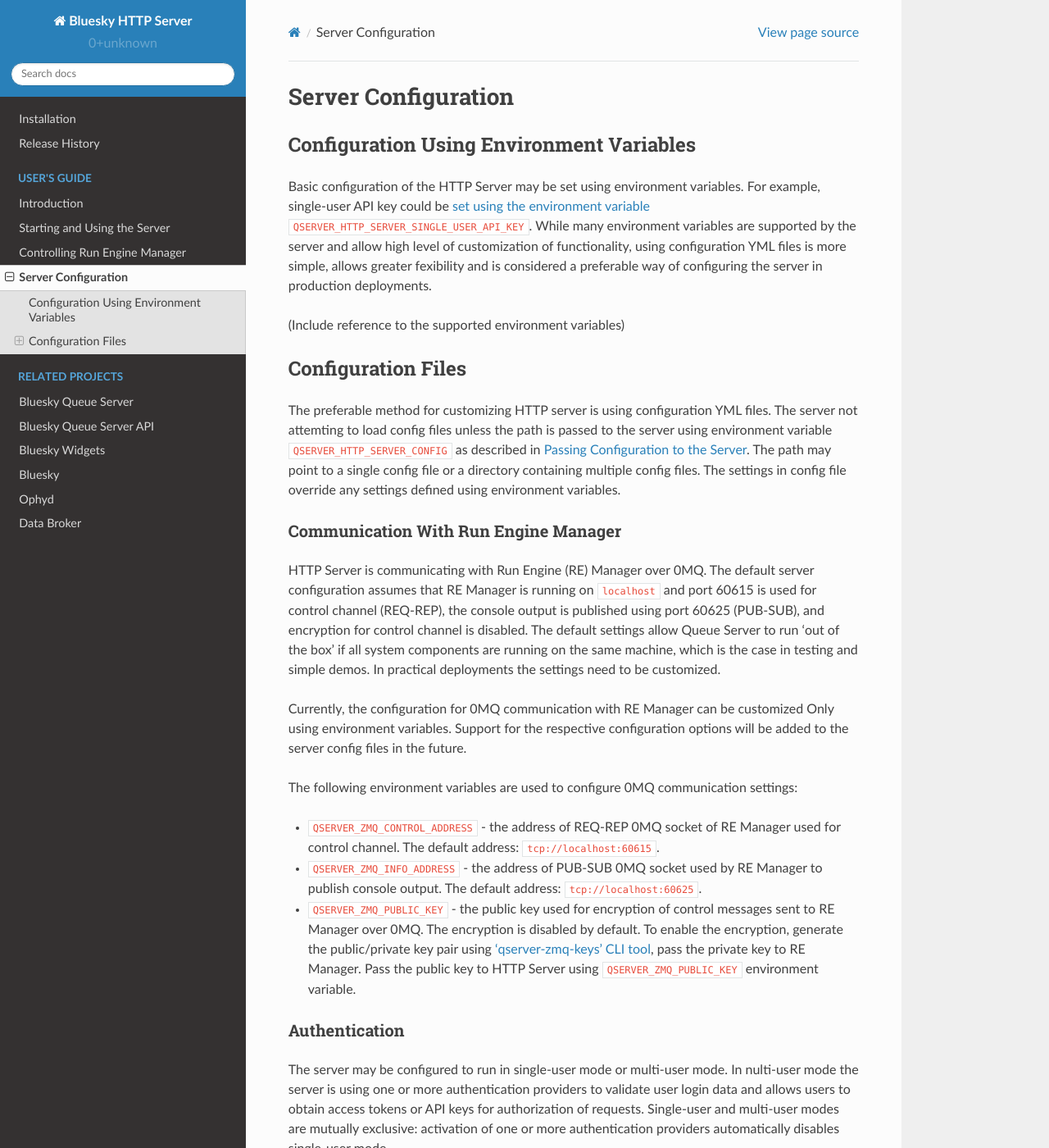
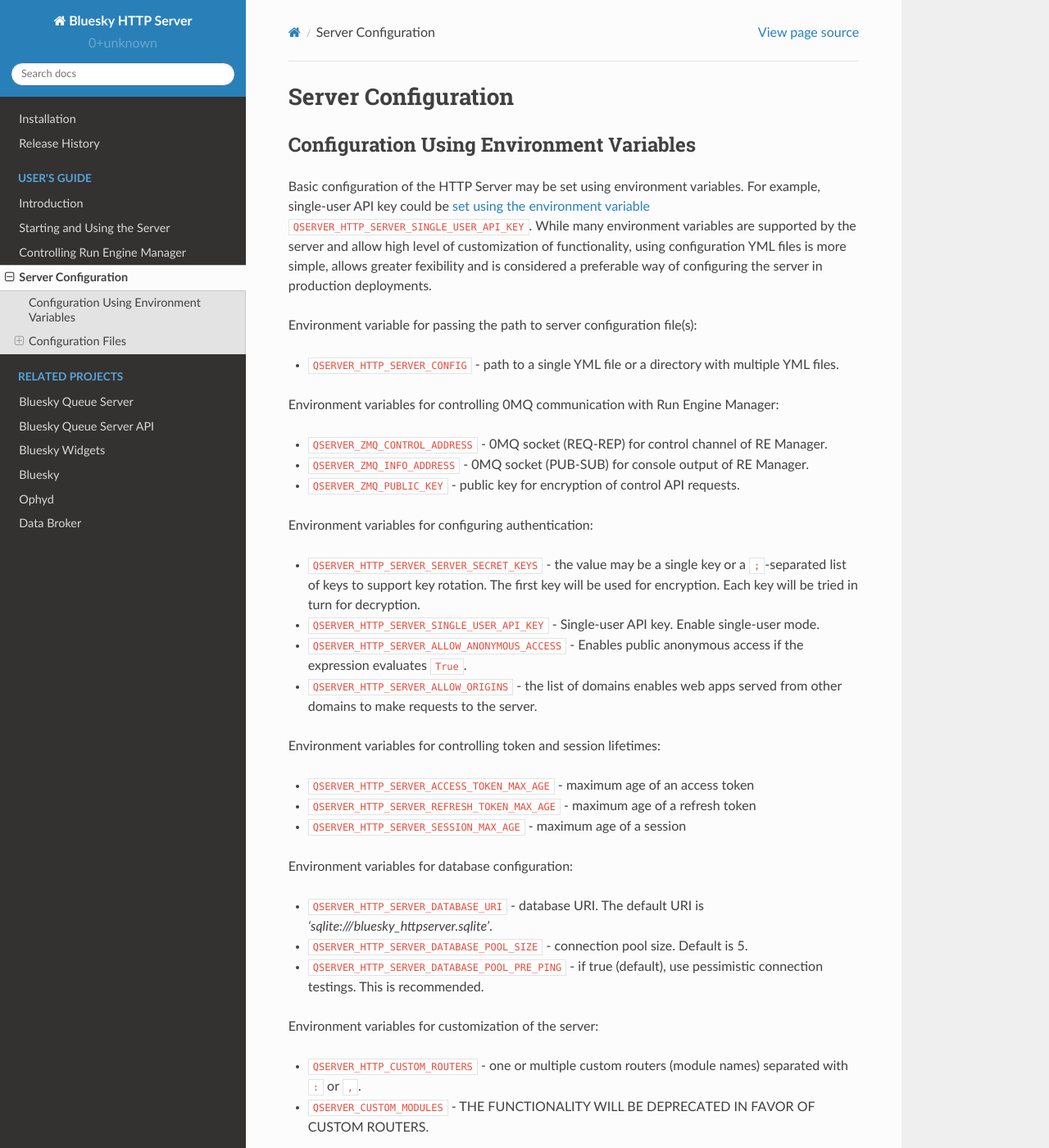
Before and after one commit to bluesky/bluesky-httpserver, a Sphinx documentation site: the page built from docs/source/configuration.rst, in a window 1280 px wide and 1400 px high. Shown: the whole window at 82% size. Built offline with Sphinx 7.4.7 and the Read the Docs theme 2.0.0, drawn with Linux system fonts in a browser that asks for light colours; some of the changed text lies outside the part shown.

Commit message:
DOC: more documentation on server configuration

```diff
--- a/docs/source/configuration.rst
+++ b/docs/source/configuration.rst
@@ -14,7 +14,53 @@ and allow high level of customization of functionality, using configuration YML
 allows greater fexibility and is considered a preferable way of configuring the server in production
 deployments.
 
-(Include reference to the supported environment variables)
+Environment variable for passing the path to server configuration file(s):
+
+- ``QSERVER_HTTP_SERVER_CONFIG`` - path to a single YML file or a directory with multiple YML files.
+
+Environment variables for controlling 0MQ communication with Run Engine Manager:
+
+- ``QSERVER_ZMQ_CONTROL_ADDRESS`` - 0MQ socket (REQ-REP) for control channel of RE Manager.
+
+- ``QSERVER_ZMQ_INFO_ADDRESS`` -  0MQ socket (PUB-SUB) for console output of RE Manager.
+
+- ``QSERVER_ZMQ_PUBLIC_KEY`` - public key for encryption of control API requests.
+
+Environment variables for configuring authentication:
+
+- ``QSERVER_HTTP_SERVER_SERVER_SECRET_KEYS`` - the value may be a single key or a ``;``-separated list of keys to
+  support key rotation. The first key will be used for encryption. Each key will be tried in turn for decryption.
+
+- ``QSERVER_HTTP_SERVER_SINGLE_USER_API_KEY`` - Single-user API key. Enable single-user mode.
+
+- ``QSERVER_HTTP_SERVER_ALLOW_ANONYMOUS_ACCESS`` - Enables public anonymous access if the expression evaluates ``True``.
+
+- ``QSERVER_HTTP_SERVER_ALLOW_ORIGINS`` - the list of domains enables web apps served from other domains to make
+  requests to the server.
+
+Environment variables for controlling token and session lifetimes:
+
+- ``QSERVER_HTTP_SERVER_ACCESS_TOKEN_MAX_AGE`` - maximum age of an access token
+
+- ``QSERVER_HTTP_SERVER_REFRESH_TOKEN_MAX_AGE`` - maximum age of a refresh token
+
+- ``QSERVER_HTTP_SERVER_SESSION_MAX_AGE`` - maximum age of a session
+
+Environment variables for database configuration:
+
+- ``QSERVER_HTTP_SERVER_DATABASE_URI`` - database URI. The default URI is *'sqlite:///bluesky_httpserver.sqlite'*.
+
+- ``QSERVER_HTTP_SERVER_DATABASE_POOL_SIZE`` - connection pool size. Default is 5.
+
+- ``QSERVER_HTTP_SERVER_DATABASE_POOL_PRE_PING`` - if true (default), use pessimistic connection testings.
+  This is recommended.
+
+Environment variables for customization of the server:
+
+- ``QSERVER_HTTP_CUSTOM_ROUTERS`` - one or multiple custom routers (module names) separated with ``:`` or ``,``.
+
+- ``QSERVER_CUSTOM_MODULES`` - THE FUNCTIONALITY WILL BE DEPRECATED IN FAVOR OF CUSTOM ROUTERS.
+
 
 Configuration Files
 -------------------
@@ -67,6 +113,41 @@ authentication providers automatically disables single-user mode.
 In addition, the server supports autonomous public mode, which could be enabled in
 the server configuration. The public mode can be activated for the server running in
 single-user or multi-user mode.
+
+Setting Secret Keys
++++++++++++++++++++
+
+The server is using secret keys for authentication and authorization algorithms.
+If the secret keys are not set in the configuration, the server generates random
+secret keys upon startup and the existing tokens stop working after the restart
+of the server. This is not acceptable in production deployments, therefore
+the server configuration must contain secret keys that do not change between restarts.
+
+The server configuration may contain multiple secret keys (a list of keys).
+The first key in the list is used to encode tokens. The server attempts to decode
+the received tokens by trying all secret keys.
+
+One method to pass the keys is to set the environment variable ``QSERVER_HTTP_SERVER_SERVER_SECRET_KEYS``
+with the string value of the key or multiple keys separated by ';'. Alternatively
+the secret key can be set as part of *authentication* parameters in the server config file::
+
+  authentication:
+    secret_key:
+      - ${SECRET_KEY_1}
+      - ${SECRET_KEY_2}
+
+It is considered unsafe to keep secret keys in text files, but instead use environment variables
+to list the secret keys. In this example, the environment variables ``SECRET_KEY_1`` and
+``SECRET_KEY_2`` must be set before starting the server.
+
+Secure secret keys may be generated using ``openssl`` or by running a Python script from Linux
+command line. Generating a secret key using ``openssl``::
+
+  openssl rand -hex 32
+
+Generating a secret key Python script::
+
+  python -c "import secrets; print(secrets.token_hex(32))"
 
 Single-User Mode
 ++++++++++++++++
```
Also changed, not shown: 1 other file.
